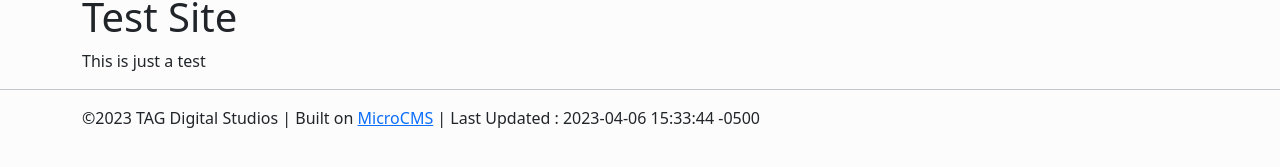
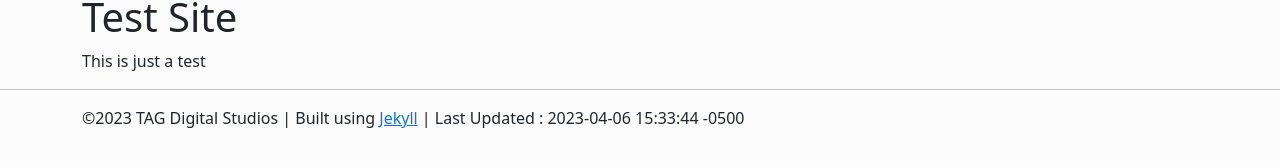
Before and after one commit to GrumpyCockatiel/grumpycockatiel.github.io, a Jekyll site: the page built from index.md, in a window 1280 px wide. Shown: the part 211-378 px from the top of the page. Built offline with Jekyll 4.4.1, drawn with Linux system fonts in a browser that asks for light colours; some web fonts are replaced; our own code applies the rules of GitHub Pages for plain Markdown files.

Commit message:
Update default.html

```diff
--- a/_layouts/default.html
+++ b/_layouts/default.html
@@ -4,7 +4,7 @@
         <meta charset="utf-8">
         <meta name="viewport" content="width=device-width, initial-scale=1">
         <title>{{ site.title }} - {{ page.title }}</title>
-        <link rel="shortcut icon" href="/assets/image/favicon.ico">
+        <link rel="shortcut icon" type="image/x-icon" href="/assets/images/favicon.ico">
         <link href="https://cdn.jsdelivr.net/npm/bootstrap@5.2.2/dist/css/bootstrap.min.css" rel="stylesheet" integrity="sha384-Zenh87qX5JnK2Jl0vWa8Ck2rdkQ2Bzep5IDxbcnCeuOxjzrPF/et3URy9Bv1WTRi" crossorigin="anonymous">
         <link href="/assets/css/site.css" rel="stylesheet" />
         <style type="text/css">
@@ -64,7 +64,7 @@
                 <div class="container-fluid">
                     <div class="collapse navbar-collapse" id="navbarNavDropdown">
                         <ul class="navbar-nav">
-                            <li class="nav-item navDown color: var(--raydreamsColor)">
+                            <li class="nav-item navDown" style="color: var(--raydreamsColor)">
                                 <a class="nav-link" aria-current="page" href="/">Home</a>
                             </li>
                             <li class="nav-item">
@@ -106,7 +106,7 @@
         <div class="container mb-3">
             <footer>
                 <div>
-                    <span>&copy;2023 TAG Digital Studios | Built on <a href="https://github.com/GrumpyCockatiel/Raydreams.MicroCMS">MicroCMS</a></span> |
+                    <span>&copy;2023 TAG Digital Studios | Built using <a href="https://jekyllrb.com/">Jekyll</a></span> |
                     <span>Last Updated : {{ site.time }}</span>
                 </div>
             </footer>
```
